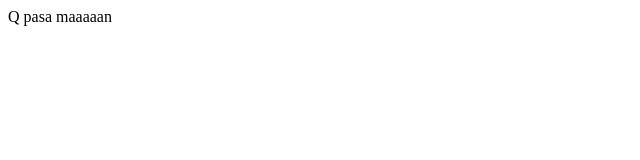
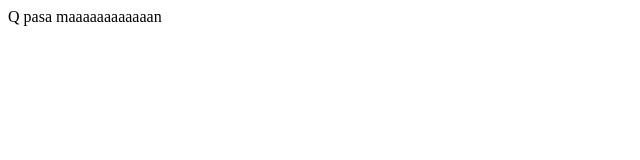
Before and after one commit to JaviRute/demo-repo, a plain HTML site: page index.html in a window 1280 px wide. Shown: the full height of the page, 0-640 px from the left. Drawn offline with Linux system fonts and the light colour scheme.

Commit message:
and still more as

```diff
--- a/index.html
+++ b/index.html
@@ -1 +1 @@
-<div>Q pasa maaaaan</div>
+<div>Q pasa maaaaaaaaaaaan</div>
```
